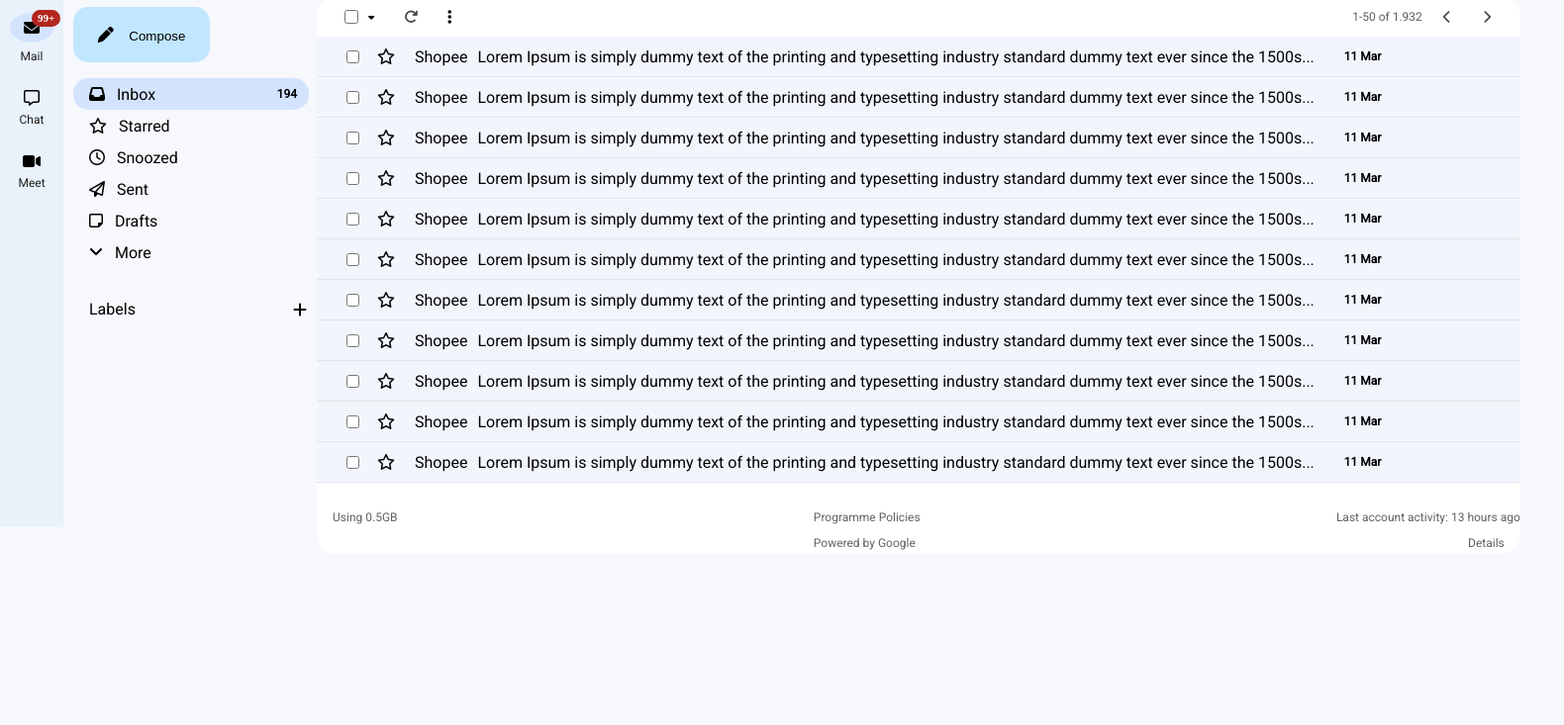
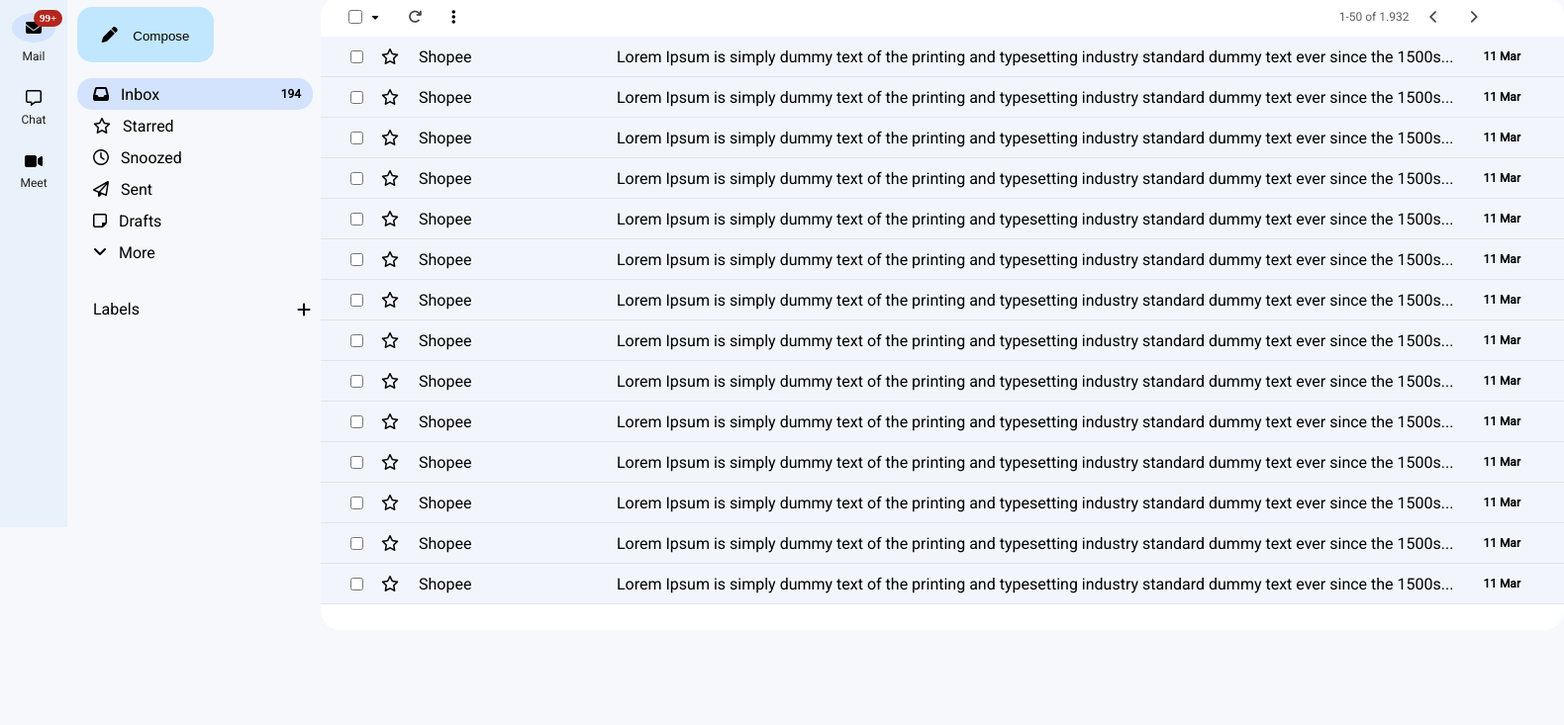
Before and after one commit to PhamNgocThien1801/gmai-fake, a website: page index.html in a window 1280 px wide. Shown: the part 67-800 px from the top of the page at 99% size, 1580 px wide, since content can reach past the window. Drawn offline with Linux system fonts and the light colour scheme; a web font is replaced by a local one.

Commit message:
fix responesive

```diff
--- a/css/mystyle.css
+++ b/css/mystyle.css
@@ -3,9 +3,13 @@
     margin: 0px;
     background-color: #F6F8FC;
     font-family: Google Sans, Roboto, RobotoDraft, Helvetica, Arial, sans-serif;
+    height: 100%;
+    overflow: hidden;
+    margin-right: 16px;
 }
 .navbar {
     width: 68px;
+    min-width: 68px;
     height: auto;
     display: flex;
     background-color: #E9F1FB;
@@ -63,10 +67,10 @@
     margin: 6px 0px 6px 0px;
 }
 .right-content {
-    display: flex;
-    width: 95%;
+    /* display: flex; */
+    width: 100%;
     height: 600px;
-    flex-direction: column;
+    /* flex-direction: column; */
 }
 /* search bar */
 .right-content .search-bar {
@@ -121,6 +125,7 @@
     width: 35%;
     height: 100%;
     display: flex;
+    justify-content: space-between;
 }
 .right-content .search-bar .option .status-active {
     width: 30%;
@@ -197,7 +202,7 @@
 }
 .right-content .search-bar .option .avatar .logo-fpt {
     display: flex;
-    width: 78px;
+    width: 90px;
     height: 32px;
     margin: auto 0px auto 0px;
 }
@@ -213,13 +218,15 @@
 .right-content .content {
     width: 100%;
     height: 550px;
+    display: flex;
     /* background-color: aqua; */
-    display: grid;
-    grid-template-columns: 256px 1fr;
+    /* display: grid;
+    grid-template-columns: 256px 1fr; */
 
 }
 .right-content .content .navbar-content {
     width: 256px ;
+    min-width: 256px;
     height: auto;
 }
 .right-content .content .navbar-content button {
@@ -273,17 +280,22 @@
     padding-left: 0px;
     margin: 0px;
     background-color: #fff;
-    border-radius: 20px;
-    width: 100%;
+    border-radius: 0px 0px 20px 20px;
+    overflow: auto;
+    height: 600px;
 }
 .right-content .content .email-content .email-option{
     margin: 0px;
-    width: 100%;
+    /* width: 98%; */
     height: 20px;
-    padding: 10px 0px 10px 18px;
+    padding: 10px 40px 10px 18px;
+    /* margin-right: 20px; */
     display: flex;
     align-items: center;
-    white-space: nowrap;
+    /* white-space: nowrap; */
+    /* background-color: red; */
+    border-radius: 20px 20px 0px 0px;
+    background-color: #fff;
 }
 .right-content .content .email-content .email-footer{
     height: 40px;
@@ -300,7 +312,7 @@
 }
 .right-content .content .email-content .email-footer .details{
     text-align: end;
-    margin-right: 16px;
+    padding-right: 16px;
 }
 .right-content .content .email-content li{
     width: 100%;
@@ -309,18 +321,22 @@
     padding: 10px 0px 10px 0px;
     display: flex;
     align-items: center;
-    white-space: nowrap;
     border-bottom: #e1e5e9 solid 1px;
-    white-space: nowrap;
     overflow: hidden;
     text-overflow: ellipsis;
-
+}
+.right-content .content .email-content li span {
+    white-space: nowrap;
 }
 .right-content .content .email-content li input {
     margin-left: 30px;
 }
 .right-content .content .email-content li i{
     margin: 0px 5px 0px 5px;
+}
+.right-content .content .email-content .name-email {
+    width: 168px;
+    margin-right: 32px;
 }
 .right-content .content .email-content .fa-caret-down {
     font-size: 10px;
@@ -349,16 +365,13 @@
     height: 14px;
     margin: 0px 10px 0px 10px;
 }
-.right-content .content .email-content li Strong{
-    /* margin: 0px 10px 0px 10px; */
-    width: 168px;
-}
 .right-content .content .email-content li p{
     margin: 0px 10px 0px 10px;
 }
 .right-content .content .email-content li strong{
     margin: 0px 10px 0px 30px;
     font-size: 12px;
+    width: 72px;
 }
 .right-content .content .email-content .email-option button{
     border-radius: 50%;
--- a/index.html
+++ b/index.html
@@ -42,7 +42,7 @@
                     <!-- status -->
                     <div class="status-active">
                         <!-- satus active -->
-                        <button><i class="fa-solid fa-circle"></i> Active <i class="fa-solid fa-angle-down"></i></button>
+                        <button><i class="fa-solid fa-circle"></i> <span>Active</span> <i class="fa-solid fa-angle-down"></i></button>
 
                         <!-- popover satus content -->
                     </div>
@@ -87,20 +87,23 @@
                 </div>
                 <!-- email content -->
                 <div class="email-content">
+                    <div class="email-option"><input type="checkbox"><i class="fa-solid fa-caret-down"></i><i class="fa-solid fa-arrow-rotate-right"></i><i class="fa-solid fa-ellipsis-vertical"></i></i><p class="pagination">1-50 of 1.932</p><button><i class="fa-solid fa-chevron-left"></i></button><button><i class="fa-solid fa-chevron-right"></i></button></div>
                     <ul>
-                        <div class="email-option"><input type="checkbox"><i class="fa-solid fa-caret-down"></i><i class="fa-solid fa-arrow-rotate-right"></i><i class="fa-solid fa-ellipsis-vertical"></i></i><p class="pagination">1-50 of 1.932</p><button><i class="fa-solid fa-chevron-left"></i></button><button><i class="fa-solid fa-chevron-right"></i></button></div>
-                        <li><input type="checkbox"><i class="fa-regular fa-star"></i><p>Shopee</p><span>Lorem Ipsum is simply dummy text of the printing and typesetting industry standard dummy text ever since the 1500s...</span> <strong>11 Mar</strong></li>
-                        <li><input type="checkbox"><i class="fa-regular fa-star"></i><p>Shopee</p><span>Lorem Ipsum is simply dummy text of the printing and typesetting industry standard dummy text ever since the 1500s...</span> <strong>11 Mar</strong></li>
-                        <li><input type="checkbox"><i class="fa-regular fa-star"></i><p>Shopee</p><span>Lorem Ipsum is simply dummy text of the printing and typesetting industry standard dummy text ever since the 1500s...</span> <strong>11 Mar</strong></li>
-                        <li><input type="checkbox"><i class="fa-regular fa-star"></i><p>Shopee</p><span>Lorem Ipsum is simply dummy text of the printing and typesetting industry standard dummy text ever since the 1500s...</span> <strong>11 Mar</strong></li>
-                        <li><input type="checkbox"><i class="fa-regular fa-star"></i><p>Shopee</p><span>Lorem Ipsum is simply dummy text of the printing and typesetting industry standard dummy text ever since the 1500s...</span> <strong>11 Mar</strong></li>
-                        <li><input type="checkbox"><i class="fa-regular fa-star"></i><p>Shopee</p><span>Lorem Ipsum is simply dummy text of the printing and typesetting industry standard dummy text ever since the 1500s...</span> <strong>11 Mar</strong></li>
-                        <li><input type="checkbox"><i class="fa-regular fa-star"></i><p>Shopee</p><span>Lorem Ipsum is simply dummy text of the printing and typesetting industry standard dummy text ever since the 1500s...</span> <strong>11 Mar</strong></li>
-                        <li><input type="checkbox"><i class="fa-regular fa-star"></i><p>Shopee</p><span>Lorem Ipsum is simply dummy text of the printing and typesetting industry standard dummy text ever since the 1500s...</span> <strong>11 Mar</strong></li>
-                        <li><input type="checkbox"><i class="fa-regular fa-star"></i><p>Shopee</p><span>Lorem Ipsum is simply dummy text of the printing and typesetting industry standard dummy text ever since the 1500s...</span> <strong>11 Mar</strong></li>
-                        <li><input type="checkbox"><i class="fa-regular fa-star"></i><p>Shopee</p><span>Lorem Ipsum is simply dummy text of the printing and typesetting industry standard dummy text ever since the 1500s...</span> <strong>11 Mar</strong></li>
-                        <li><input type="checkbox"><i class="fa-regular fa-star"></i><p>Shopee</p><span>Lorem Ipsum is simply dummy text of the printing and typesetting industry standard dummy text ever since the 1500s...</span> <strong>11 Mar</strong></li>
-                        <div class="email-footer"><p class="using-memory">Using 0.5GB</p> <div><p>Programme Policies</p><p>Powered by Google</p></div> <div><p class="">Last account activity: 13 hours ago</p><p class="details">Details</p></div></div>
+                        <li><input type="checkbox"><i class="fa-regular fa-star"></i><p class="name-email">Shopee</p><span>Lorem Ipsum is simply dummy text of the printing and typesetting industry standard dummy text ever since the 1500s...</span> <strong>11 Mar</strong></li>
+                        <li><input type="checkbox"><i class="fa-regular fa-star"></i><p class="name-email">Shopee</p><span>Lorem Ipsum is simply dummy text of the printing and typesetting industry standard dummy text ever since the 1500s...</span> <strong>11 Mar</strong></li>
+                        <li><input type="checkbox"><i class="fa-regular fa-star"></i><p class="name-email">Shopee</p><span>Lorem Ipsum is simply dummy text of the printing and typesetting industry standard dummy text ever since the 1500s...</span> <strong>11 Mar</strong></li>
+                        <li><input type="checkbox"><i class="fa-regular fa-star"></i><p class="name-email">Shopee</p><span>Lorem Ipsum is simply dummy text of the printing and typesetting industry standard dummy text ever since the 1500s...</span> <strong>11 Mar</strong></li>
+                        <li><input type="checkbox"><i class="fa-regular fa-star"></i><p class="name-email">Shopee</p><span>Lorem Ipsum is simply dummy text of the printing and typesetting industry standard dummy text ever since the 1500s...</span> <strong>11 Mar</strong></li>
+                        <li><input type="checkbox"><i class="fa-regular fa-star"></i><p class="name-email">Shopee</p><span>Lorem Ipsum is simply dummy text of the printing and typesetting industry standard dummy text ever since the 1500s...</span> <strong>11 Mar</strong></li>
+                        <li><input type="checkbox"><i class="fa-regular fa-star"></i><p class="name-email">Shopee</p><span>Lorem Ipsum is simply dummy text of the printing and typesetting industry standard dummy text ever since the 1500s...</span> <strong>11 Mar</strong></li>
+                        <li><input type="checkbox"><i class="fa-regular fa-star"></i><p class="name-email">Shopee</p><span>Lorem Ipsum is simply dummy text of the printing and typesetting industry standard dummy text ever since the 1500s...</span> <strong>11 Mar</strong></li>
+                        <li><input type="checkbox"><i class="fa-regular fa-star"></i><p class="name-email">Shopee</p><span>Lorem Ipsum is simply dummy text of the printing and typesetting industry standard dummy text ever since the 1500s...</span> <strong>11 Mar</strong></li>
+                        <li><input type="checkbox"><i class="fa-regular fa-star"></i><p class="name-email">Shopee</p><span>Lorem Ipsum is simply dummy text of the printing and typesetting industry standard dummy text ever since the 1500s...</span> <strong>11 Mar</strong></li>
+                        <li><input type="checkbox"><i class="fa-regular fa-star"></i><p class="name-email">Shopee</p><span>Lorem Ipsum is simply dummy text of the printing and typesetting industry standard dummy text ever since the 1500s...</span> <strong>11 Mar</strong></li>
+                        <li><input type="checkbox"><i class="fa-regular fa-star"></i><p class="name-email">Shopee</p><span>Lorem Ipsum is simply dummy text of the printing and typesetting industry standard dummy text ever since the 1500s...</span> <strong>11 Mar</strong></li>
+                        <li><input type="checkbox"><i class="fa-regular fa-star"></i><p class="name-email">Shopee</p><span>Lorem Ipsum is simply dummy text of the printing and typesetting industry standard dummy text ever since the 1500s...</span> <strong>11 Mar</strong></li>
+                        <li><input type="checkbox"><i class="fa-regular fa-star"></i><p class="name-email">Shopee</p><span>Lorem Ipsum is simply dummy text of the printing and typesetting industry standard dummy text ever since the 1500s...</span> <strong>11 Mar</strong></li>
+                        <div class="email-footer"><p class="using-memory">Using 0.5GB</p> <div><p>Programme Policies</p><p>Powered by Google</p></div> <div><p class="details">Last account activity: 13 hours ago</p><p class="details">Details</p></div></div>
                     </ul>
                 </div>
             </div>
```
